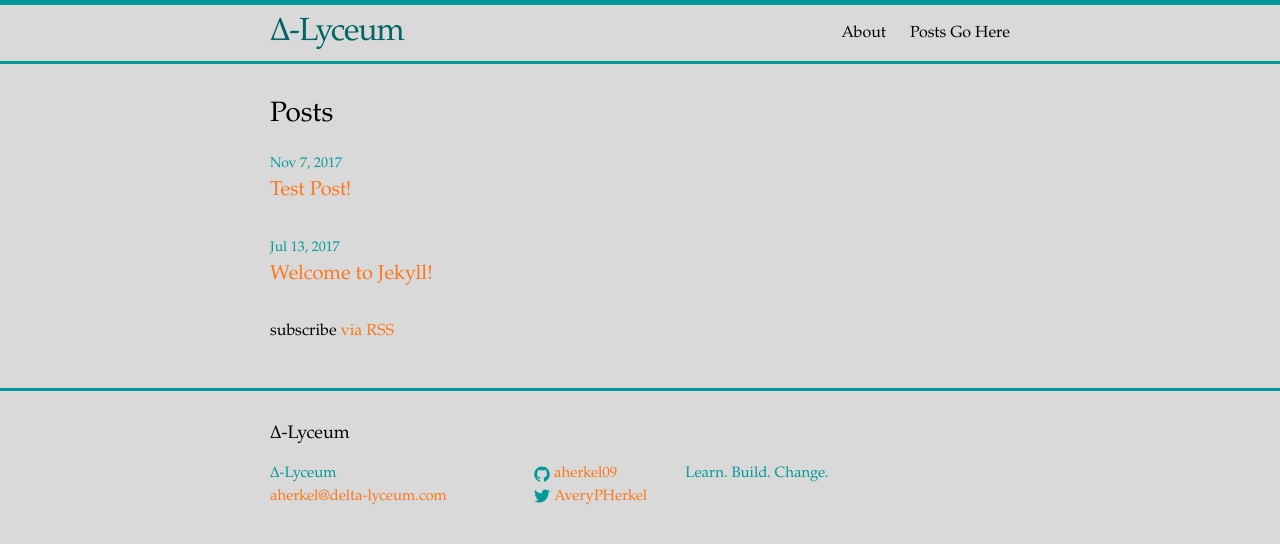
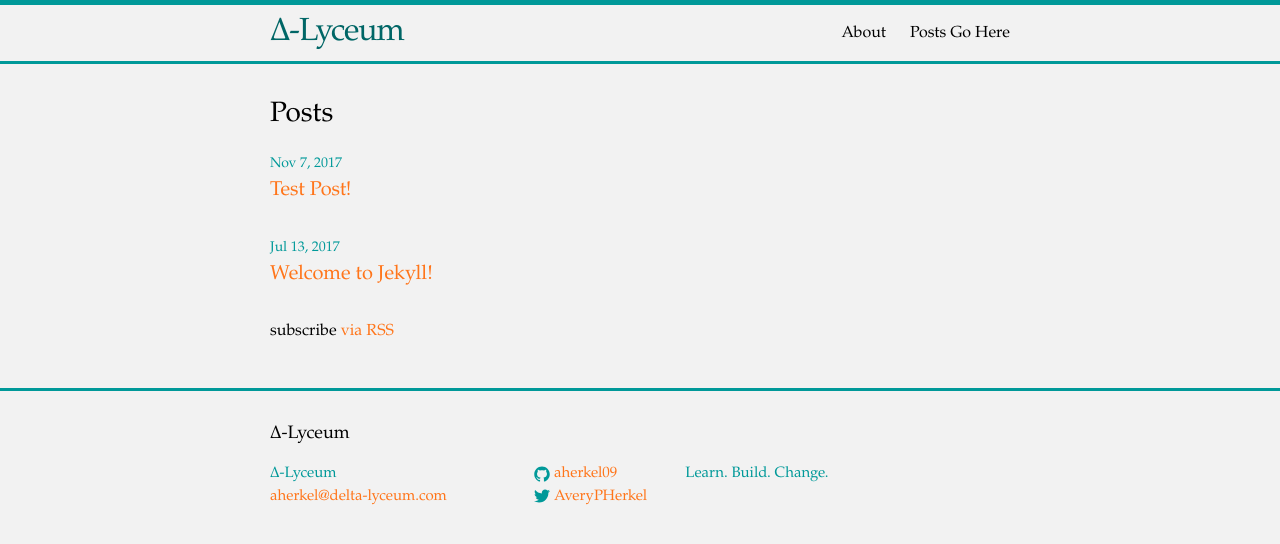
Before and after one commit to DeltaLyceum/aherkel09.github.io, a Jekyll site: the page built from index.html, in a window 1280 px wide. Shown: the top 544 px of the page. Built offline with Jekyll 4.4.1, drawn with Linux system fonts in a browser that asks for light colours.

Commit message:
Update main.scss

```diff
--- a/css/main.scss
+++ b/css/main.scss
@@ -15,7 +15,7 @@ $base-line-height: 1.5;
 $spacing-unit:     30px;
 
 $text-color:       #000000;
-$background-color: #d9d9d9;
+$background-color: #f2f2f2;
 $brand-color:      #ff751a;
 
 $grey-color:       #009999;
```
